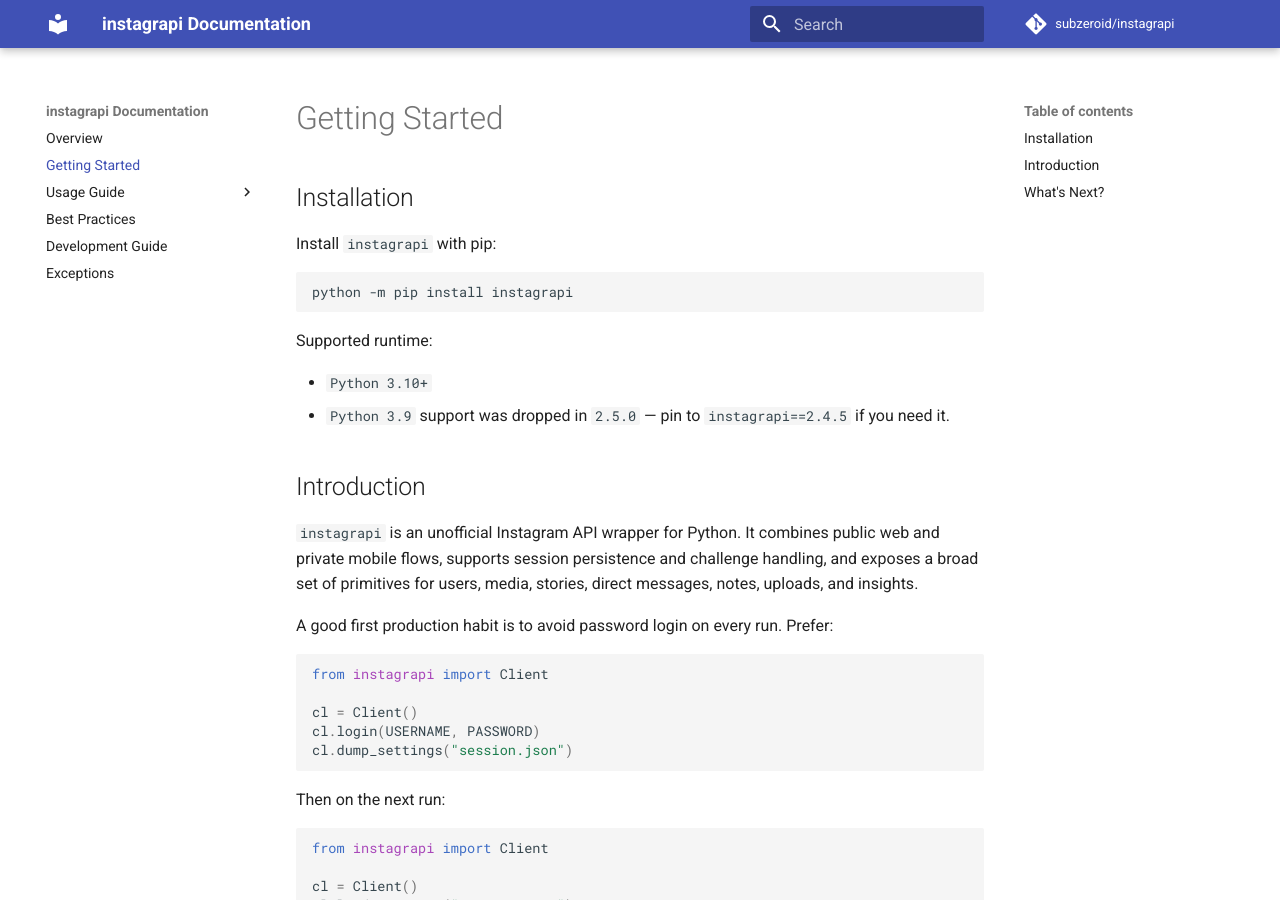
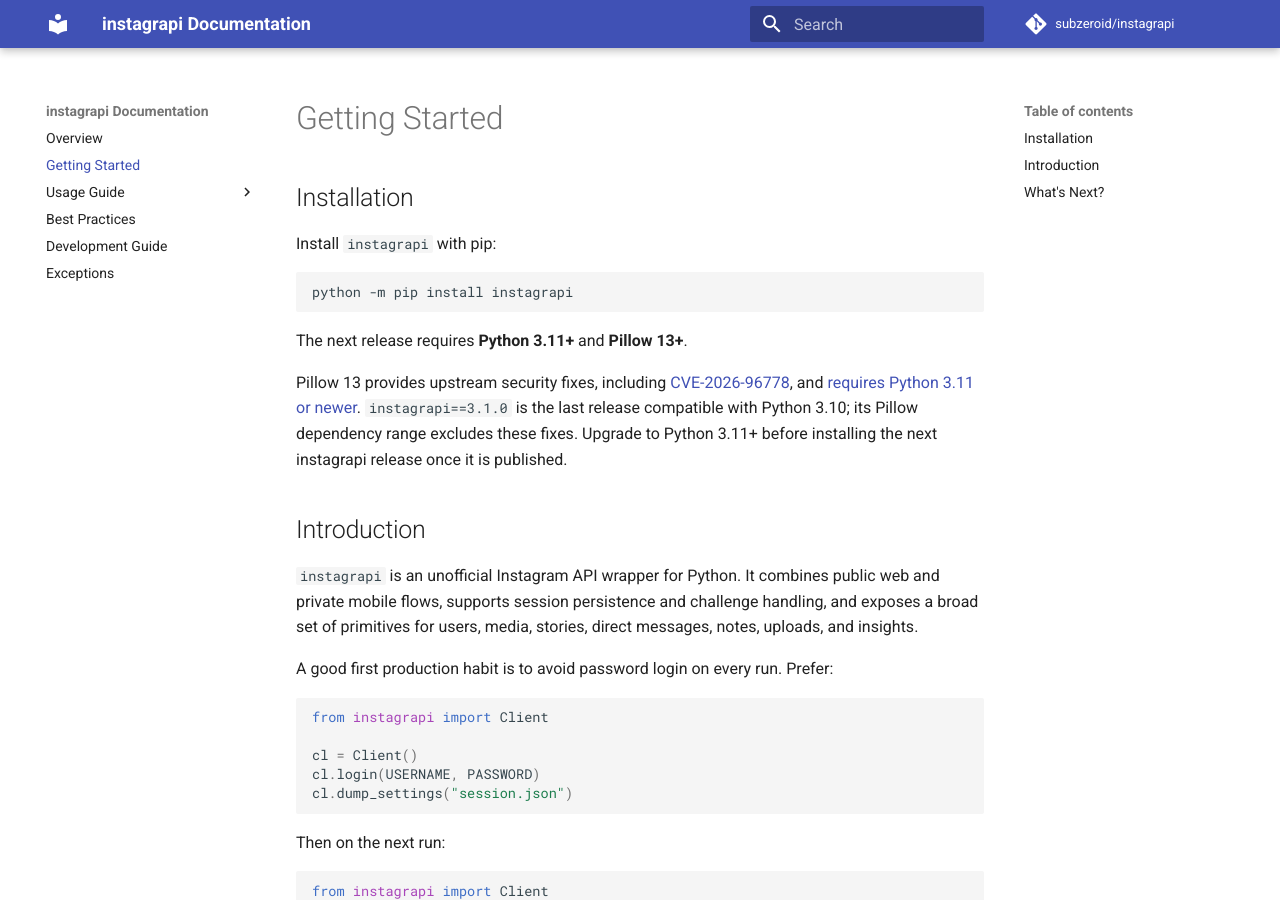
Before and after one commit to del-bestdev/instagrapi, an MkDocs documentation site: the page built from docs/getting-started.md, in a window 1280 px wide and 900 px high. Built offline with MkDocs 1.6.1 and Material for MkDocs 9.7.7, drawn with Linux system fonts in a browser that asks for light colours; comment, search, counter and statistics services are not loaded; the version menu is left out.

Commit message:
build: require Python 3.11 and Pillow 13
Adopt upstream Pillow security fixes and align package requirements,
compatibility checks and migration documentation. Audit runtime
dependencies in CI and keep release metadata separate.

````diff
--- a/docs/getting-started.md
+++ b/docs/getting-started.md
@@ -8,10 +8,9 @@ Install `instagrapi` with pip:
 python -m pip install instagrapi
 ```
 
-Supported runtime:
+The next release requires **Python 3.11+** and **Pillow 13+**.
 
-* `Python 3.10+`
-* `Python 3.9` support was dropped in `2.5.0` — pin to `instagrapi==2.4.5` if you need it.
+Pillow 13 provides upstream security fixes, including [CVE-2026-96778](https://github.com/python-pillow/Pillow/security/advisories/GHSA-g7cr-3p24-7wf7), and [requires Python 3.11 or newer](https://pypi.org/project/pillow/13.0.0/). `instagrapi==3.1.0` is the last release compatible with Python 3.10; its Pillow dependency range excludes these fixes. Upgrade to Python 3.11+ before installing the next instagrapi release once it is published.
 
 ## Introduction
 
````
Also changed, not shown: CHANGELOG.md (+5 -0 lines), README.md (+3 -3 lines), docs/development-guide.md (+1 -3 lines), docs/index.md (+2 -2 lines), docs/usage-guide/pydroid.md (+3 -1 lines), docs/usage-guide/story.md (+1 -1 lines), docs/usage-guide/termux.md (+3 -1 lines), pyproject.toml (+7 -10 lines), 2 other files.
